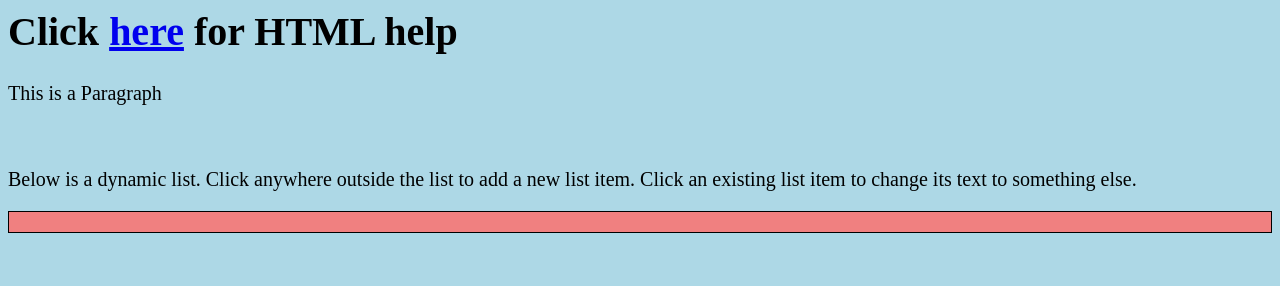
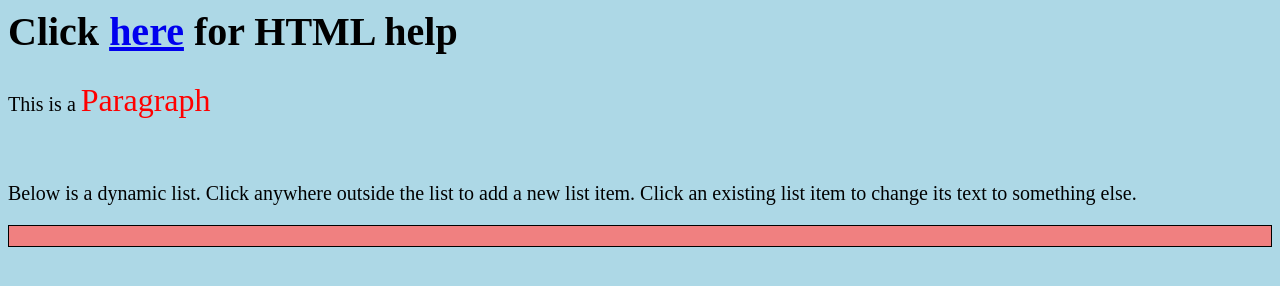
Before and after one commit to typicalchazz/HTML-Playground, a plain HTML site: page index.HTML in a window 1280 px wide. Drawn offline with Linux system fonts and the light colour scheme.

Commit message:
added span to css

```diff
--- a/index.HTML
+++ b/index.HTML
@@ -13,7 +13,7 @@
     <h1> Click <a
             href="https://developer.mozilla.org/en-US/docs/Learn/HTML/Introduction_to_HTML/Getting_started">here</a> for
         HTML help</h1>
-    <p>This is a Paragraph</p>
+    <p>This is a <span class = "color" style="font-size: 32px;">Paragraph</span></p>
     <!--this is a reference to a function called runCode() that resides in script.js-->
     <!--<button onclick="runCode()">Submit Data</button> -->
     <br />
--- a/script.js
+++ b/script.js
@@ -1,6 +1,7 @@
-let runCode = () => {
-    alert("Data has been pushed to SQL");
-}
+//let runCode = () => {
+//    alert("Data has been pushed to SQL");
+//}
+
 var list = document.createElement('ul');
 var info = document.createElement('p');
 var html = document.querySelector('html');
--- a/style.css
+++ b/style.css
@@ -12,3 +12,7 @@ html {
   li {
     margin-left: 20px;
   }
+
+  span.color {
+    color: #f00;
+}
```
